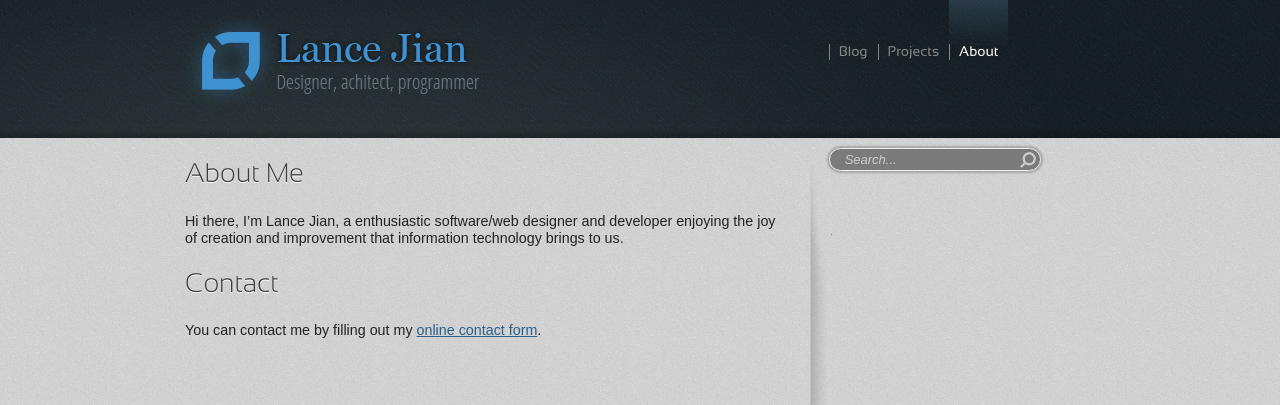
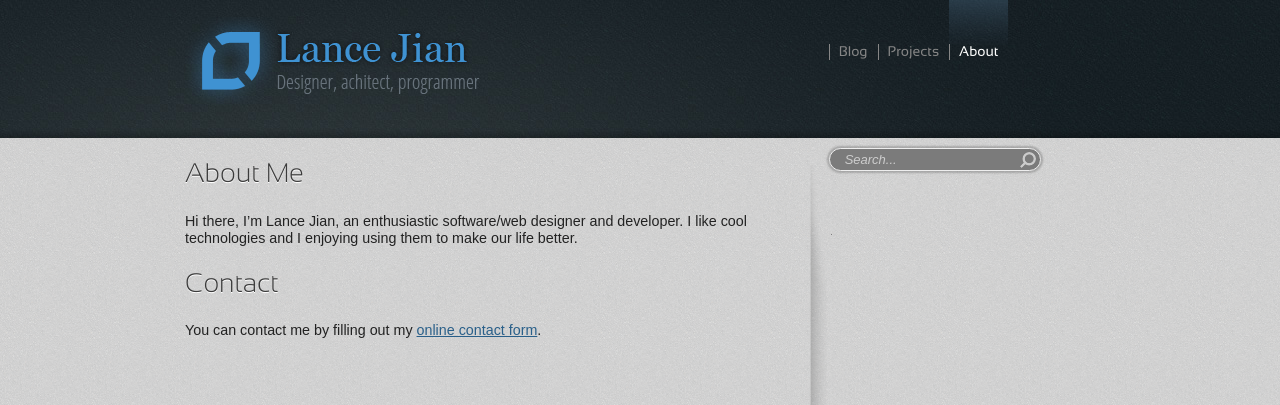
Before and after one commit to lancelotj/lancelotj.github.com, a Jekyll site: the page built from about.md, in a window 1280 px wide. Shown: the top 405 px of the page. Built offline with Jekyll 4.4.1, drawn with Linux system fonts in a browser that asks for light colours; some web fonts are replaced; Markdown is read by kramdown in place of the engine named in the settings; comment, search, counter and statistics services are not loaded.

Commit message:
Small changes

```diff
--- a/_config.yml
+++ b/_config.yml
@@ -1,5 +1,5 @@
 auto: true
-name: Lance's Blog
+name: Lance Jian
 
 pygments: true
 markdown: maruku
--- a/about.md
+++ b/about.md
@@ -5,9 +5,8 @@ active: About
 ---
 # About Me
 
-Hi there, I'm Lance Jian, a enthusiastic software/web designer and developer
-enjoying the joy of creation and improvement that information technology brings
-to us.
+Hi there, I'm Lance Jian, an enthusiastic software/web designer and developer.
+I like cool technologies and I enjoying using them to make our life better.
 
 # Contact
 <div id="wufoo-z7x3x5">
```
